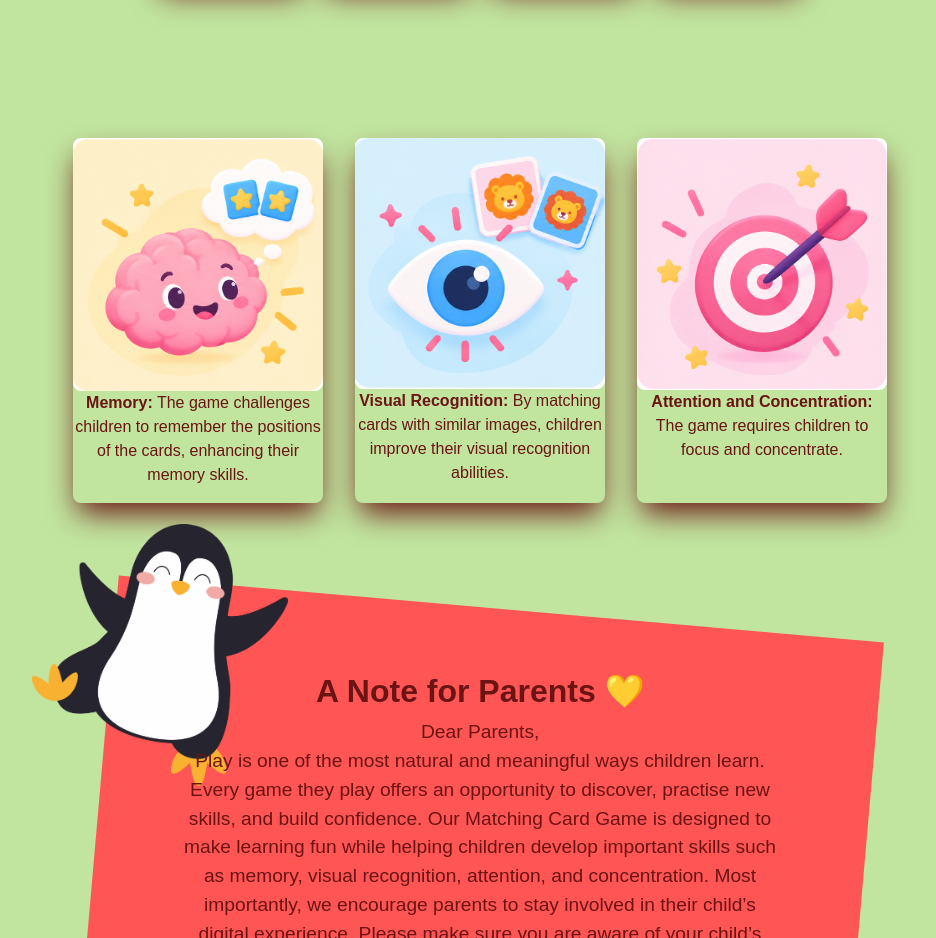
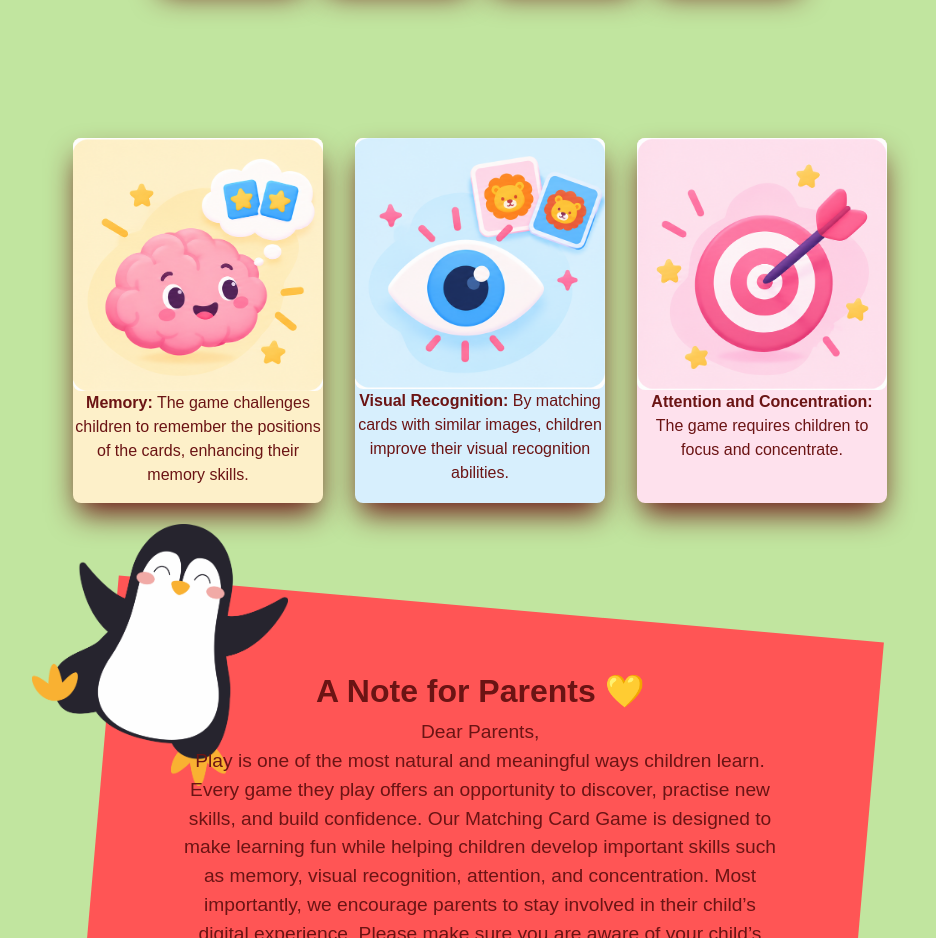
Before and after one commit to vanesaivch/kidAcademy, a plain HTML site: page index.html in a window 1280 px wide. Shown: the part 900-1838 px from the top of the page, without its empty margins (160-1096 px from the left). Drawn offline with nearby package versions, Linux system fonts and the light colour scheme; a script that the page names is missing; a web font is replaced by a local one.

Commit message:
Matched each background with the colour of the image in learning cards on home page

```diff
--- a/assets/css/style.css
+++ b/assets/css/style.css
@@ -253,6 +253,17 @@ font-size: 120%;
   height: auto;
   object-fit: contain;
   border-radius: 8px;
+}
+/* Different background colors for each learning card */
+.learning-card:nth-child(1) {
+    background-color: #fdf0c9;
+}
+
+.learning-card:nth-child(2) {
+    background-color: #d7effd;
+}
+.learning-card:nth-child(3) {
+    background-color: #fee1ed;
 }
 
 /* for JS  use */
```
